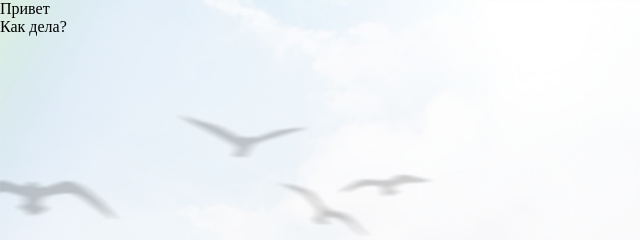
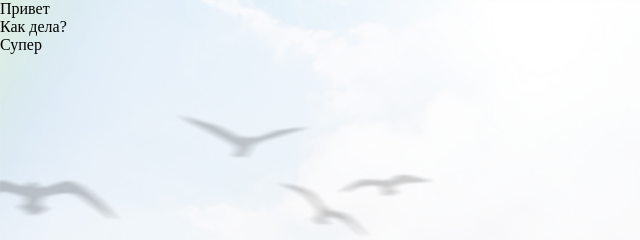
Before and after one commit to StudiaOrange/Mac_project, a plain HTML site: page Бани/index.html in a window 1280 px wide. Shown: the top 240 px of the page, 0-640 px from the left. Drawn offline with Linux system fonts and the light colour scheme.

Commit message:
супер

```diff
--- a/Бани/index.html
+++ b/Бани/index.html
@@ -10,6 +10,7 @@
   <div class="header">
   <div>Привет</div>
   <div>Как дела?</div>
+  <div class="section">Супер</div>
   </div>
 </body>
 </html>
```
